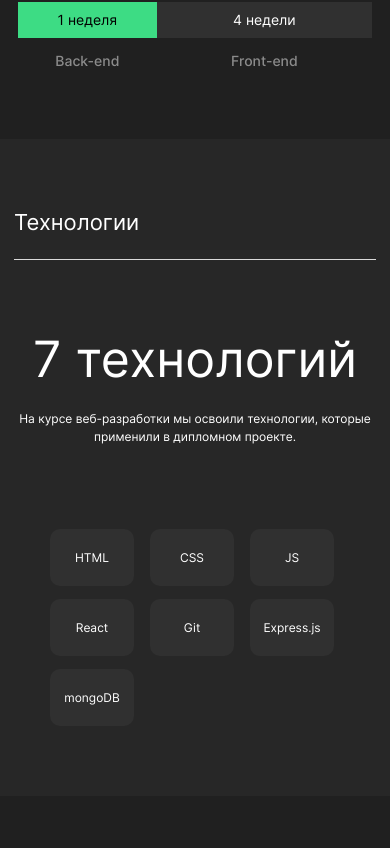
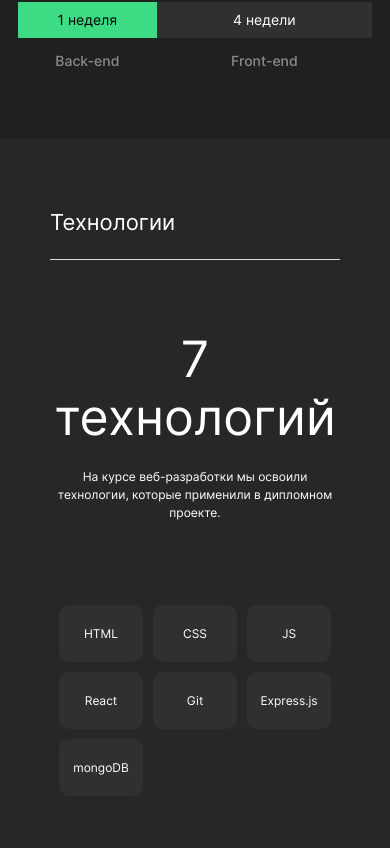
Before and after one commit to EvgeniiGladun/movies-explorer-frontend, a React (Create React App) app: page / in a window 390 px wide. Shown: the part 1376-2224 px from the top of the page. Built offline with nearby package versions, Linux system fonts and the light colour scheme.

Commit message:
fix_size_container

```diff
--- a/src/components/Main/Techs/Techs.css
+++ b/src/components/Main/Techs/Techs.css
@@ -87,12 +87,6 @@
   opacity: 0.8;
 }
 
-@media (max-width: 830px) {
-  .techs__languages-collection {
-    grid-template-rows: repeat(2, 60px);
-  }
-}
-
 @media (max-width: 768px) {
   .techs__container {
     padding: 90px 60px;
@@ -117,6 +111,10 @@
     max-width: 460px;
   }
 
+  .techs__languages-collection {
+    grid-template-columns: repeat(auto-fit, 84px);
+  }
+
   .techs__languages-item {
     width: 84px;
     height: 57px;
@@ -130,7 +128,7 @@
 
 @media (max-width: 700px) {
   .techs__container {
-    padding: 70px 14px;
+    padding: 70px 50px;
   }
 }
 
```
